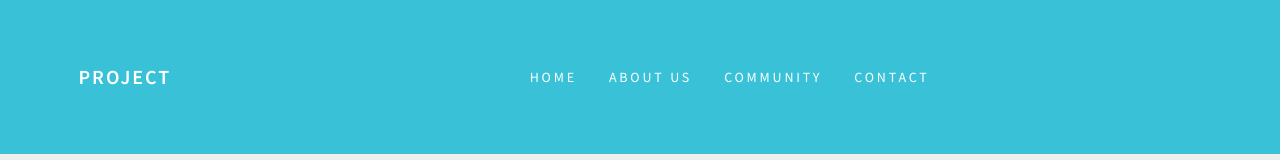
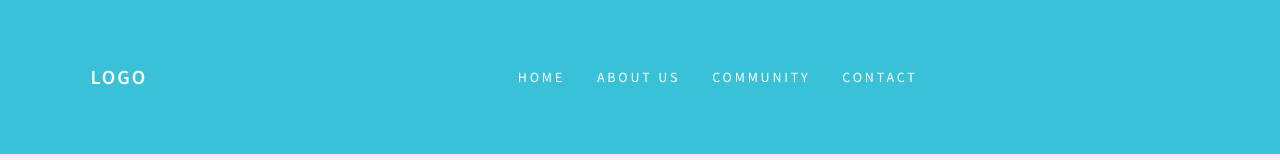
Before and after one commit to NurikBK/state-homework, a React (Create React App) app: page /community/1 in a window 1280 px wide. Shown: the top 160 px of the page. Built offline with nearby package versions, Linux system fonts and the light colour scheme.

Commit message:
add nested route

```diff
--- a/src/App.jsx
+++ b/src/App.jsx
@@ -1,24 +1,23 @@
 import './App.css';
 import { Routes, Route } from 'react-router-dom';
-import Footer from './components/Footer';
-import Header from './components/Header';
 import CommunityPage from './pages/CommunityPage';
 import UserPage from './pages/UserPage';
 import NotFoundPage from './pages/NotFoundPage';
 import HomePage from './pages/HomePage';
+import Layout from './components/Layout';
 
 function App() {
   return (
-    <div className="App">
-      <Header />
+    <>
       <Routes>
-        <Route path="/" element={<HomePage />} />
-        <Route path="/community" element={<CommunityPage />} />
-        <Route path="/community/:userId" element={<UserPage />} />
-        <Route path="/community/*" element={<NotFoundPage />} />
+        <Route path="/" element={<Layout />}>
+          <Route index element={<HomePage />} />
+          <Route path="community" element={<CommunityPage />} />
+          <Route path="community/:userId" element={<UserPage />} />
+          <Route path="*" element={<NotFoundPage />} />
+        </Route>
       </Routes>
-      <Footer />
-    </div>
+    </>
   );
 }
 
--- a/src/components/Header.jsx
+++ b/src/components/Header.jsx
@@ -5,7 +5,7 @@
   return (
     <header className="header">
       <h4>
-        <a href="/">Project</a>
+        <Link to="/">Logo</Link>
       </h4>
       <button className="menu-btn"></button>
       <nav className="navigation">
@@ -14,13 +14,13 @@
             <Link to="/">Home</Link>
           </li>
           <li>
-            <a href="#learn-more ">About us</a>
+            <Link to="/">About Us</Link>
           </li>
           <li>
             <Link to="/community">Community</Link>
           </li>
           <li>
-            <a href="#footer">Contact</a>
+            <Link to="/">Contact</Link>
           </li>
         </ul>
       </nav>
--- /dev/null
+++ b/src/components/Layout.jsx
@@ -0,0 +1,18 @@
+import React from 'react';
+import Header from './Header';
+import Footer from './Footer';
+import { Outlet } from 'react-router-dom';
+
+const Layout = () => {
+  return (
+    <>
+      <Header />
+      <main>
+        <Outlet />
+      </main>
+      <Footer />
+    </>
+  );
+};
+
+export default Layout;
--- a/src/pages/CommunityPage.jsx
+++ b/src/pages/CommunityPage.jsx
@@ -26,7 +26,7 @@
   }
 
   return (
-    <main className="container community">
+    <section className="container community">
       <div className="community__container">
         <div>
           <h2>
@@ -54,7 +54,7 @@
           ))}
         </div>
       )}
-    </main>
+    </section>
   );
 };
 
--- a/src/pages/HomePage.jsx
+++ b/src/pages/HomePage.jsx
@@ -6,12 +6,12 @@
 
 const HomePage = () => {
   return (
-    <main>
+    <>
       <Hero />
       <Article />
       <LearnMore />
       <JoinUs />
-    </main>
+    </>
   );
 };
 
--- a/src/pages/UserPage.jsx
+++ b/src/pages/UserPage.jsx
@@ -14,7 +14,7 @@
   }
 
   return (
-    <main className="container">
+    <section className="container">
       <div className="card--community">
         <img className="avatar" src={user?.avatar} alt="avatar" />
         <p>
@@ -26,7 +26,7 @@
         </small>
         <p>{user?.position}</p>
       </div>
-    </main>
+    </section>
   );
 };
 
```
